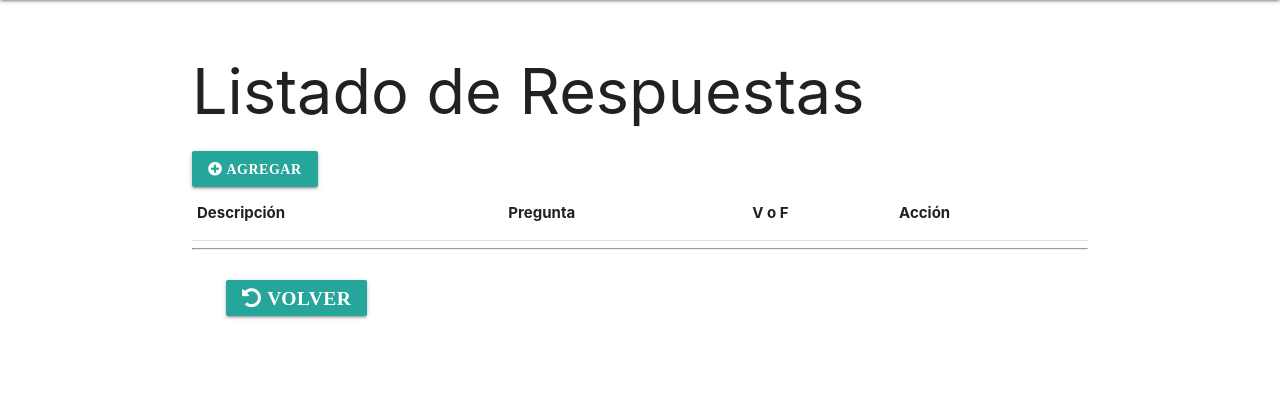
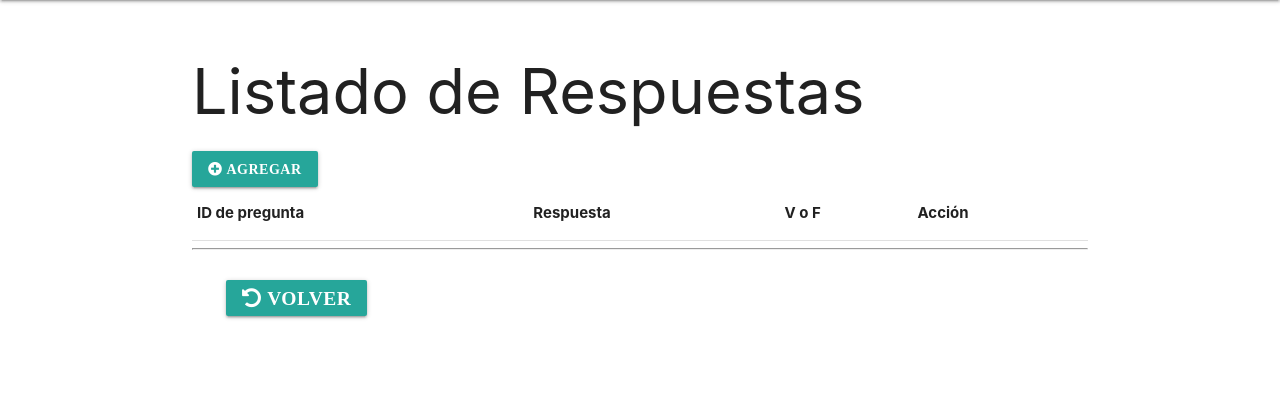
Before and after one commit to DuarteJP/ChArg, a Django app: page /preguntas/asignar/1 in a window 1280 px wide. Shown: the part 64-484 px from the top of the page. Run offline with Django 3.2, Linux system fonts and the light colour scheme; tables that the repository leaves empty hold one stand-in row (values such as "Sample post"); lists and menus that the app fills with data are empty; some libraries are stand-ins or nearby versions.

Commit message:
Guardar y listar respuestas

```diff
--- a/charg/apps/respuestas/forms.py
+++ b/charg/apps/respuestas/forms.py
@@ -4,6 +4,7 @@ from django.http import request
 from .models import Respuesta
 
 class Form_respuesta(ModelForm):
+
     class Meta:
         model = Respuesta
         fields = ['descripcion', 'pregunta', 'correcta']
--- a/charg/apps/respuestas/templates/respuestas/listadoRespuestas.html
+++ b/charg/apps/respuestas/templates/respuestas/listadoRespuestas.html
@@ -15,8 +15,8 @@
 <table class="table">
     <thead class="thead-dark">
         <tr>
-            <th>Descripción</th>
-            <th>Pregunta</th>
+            <th>ID de pregunta</th>
+            <th>Respuesta</th>
             <th>V o F</th>
             <th>Acción</th>
         </tr>
@@ -25,13 +25,13 @@
         {% if respuestas %}
         {% for r in respuestas %}
         <tr>
+            <td scope="row">{{r.pregunta_id}}</td>
             <td scope="row">{{r.descripcion}}</td>
-            <td scope="row">{{r.pregunta.descripcion}}</td>
             <td scope="row">{{r.correcta}}</td>
             <td>
-               <!-- <a href="{% url 'preguntas:asignar' p.id %}"  type="button" class="btn btn-warning" data-toggle="tooltip" data-placement="right" title="Modificar">
+               <a href="{% url 'preguntas:asignar' r.pregunta_id "  type="button" class="btn btn-warning" data-toggle="tooltip" data-placement="right" title="Modificar">
                     <i class="fas fa-eye"></i>
-                </a>-->
+                </a>
             </td>
         </tr>
         {% endfor %}
--- a/charg/apps/respuestas/views.py
+++ b/charg/apps/respuestas/views.py
@@ -15,6 +15,12 @@ def ListarRespuestas(request):
     listado = Respuesta.objects.all() # ORM de django
     context['respuestas'] = listado
     return render(request, 'respuestas/listadoRespuestas.html', context)
+
+# def respuestaPregunta(request):
+#     context = {}
+#     listado = Pregunta.objects.all() # ORM de django
+#     context['pregunta'] = listado
+#     return render(request, 'respuestas/listadoRespuestas.html', context)
 
 def Agregar(request):
     form = Form_respuesta(request.POST or None)
--- a/charg/charg/settings/local.py
+++ b/charg/charg/settings/local.py
@@ -8,7 +8,7 @@ DATABASES = {
     'default': {
 
         'ENGINE': 'sql_server.pyodbc',
-        'NAME': 'FINAL',
+        'NAME': 'BDCHAR',
         'Trusted_Connection':'yes',
         'HOST':'localhost\\SQLEXPRESS',
         'OPTIONS':{
```
